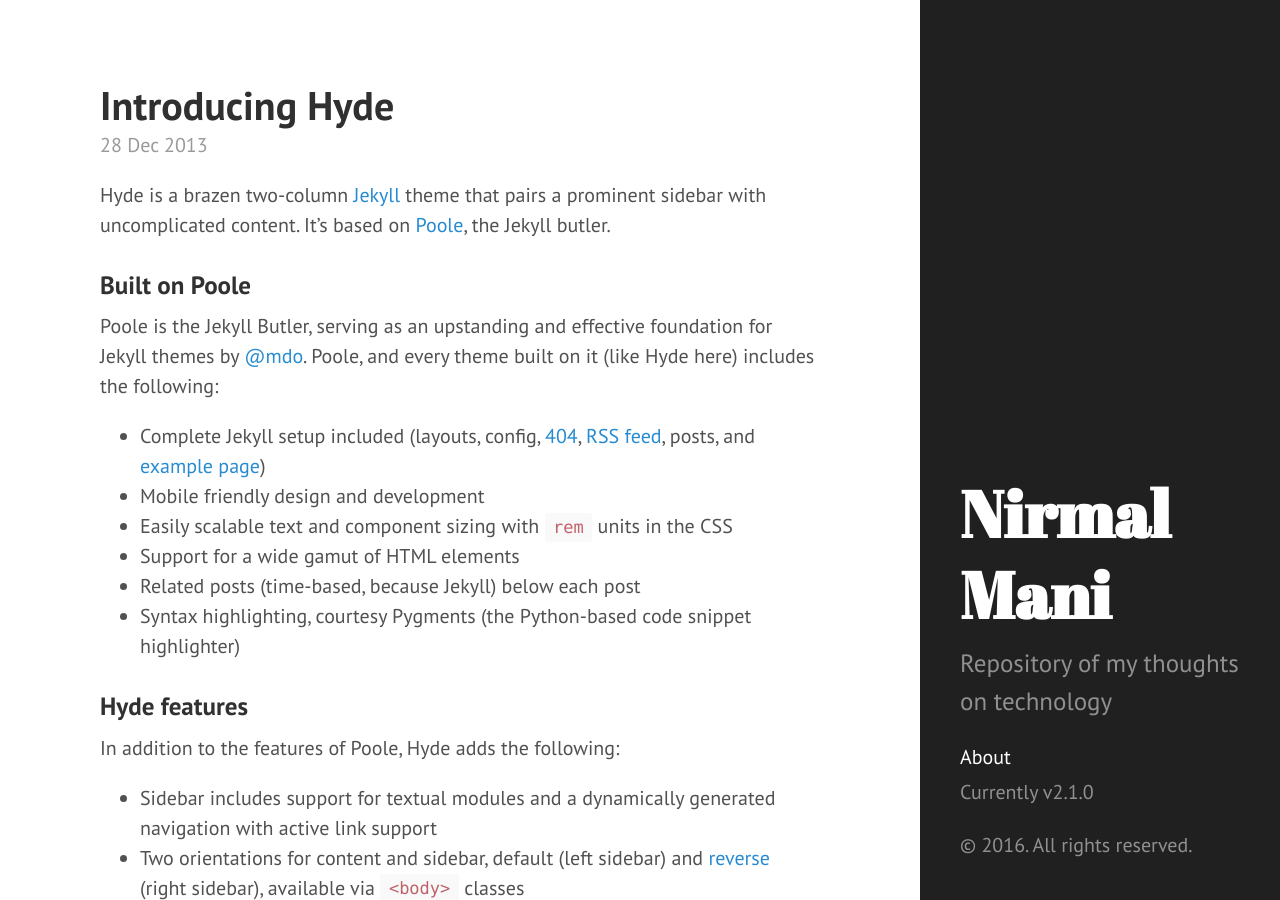
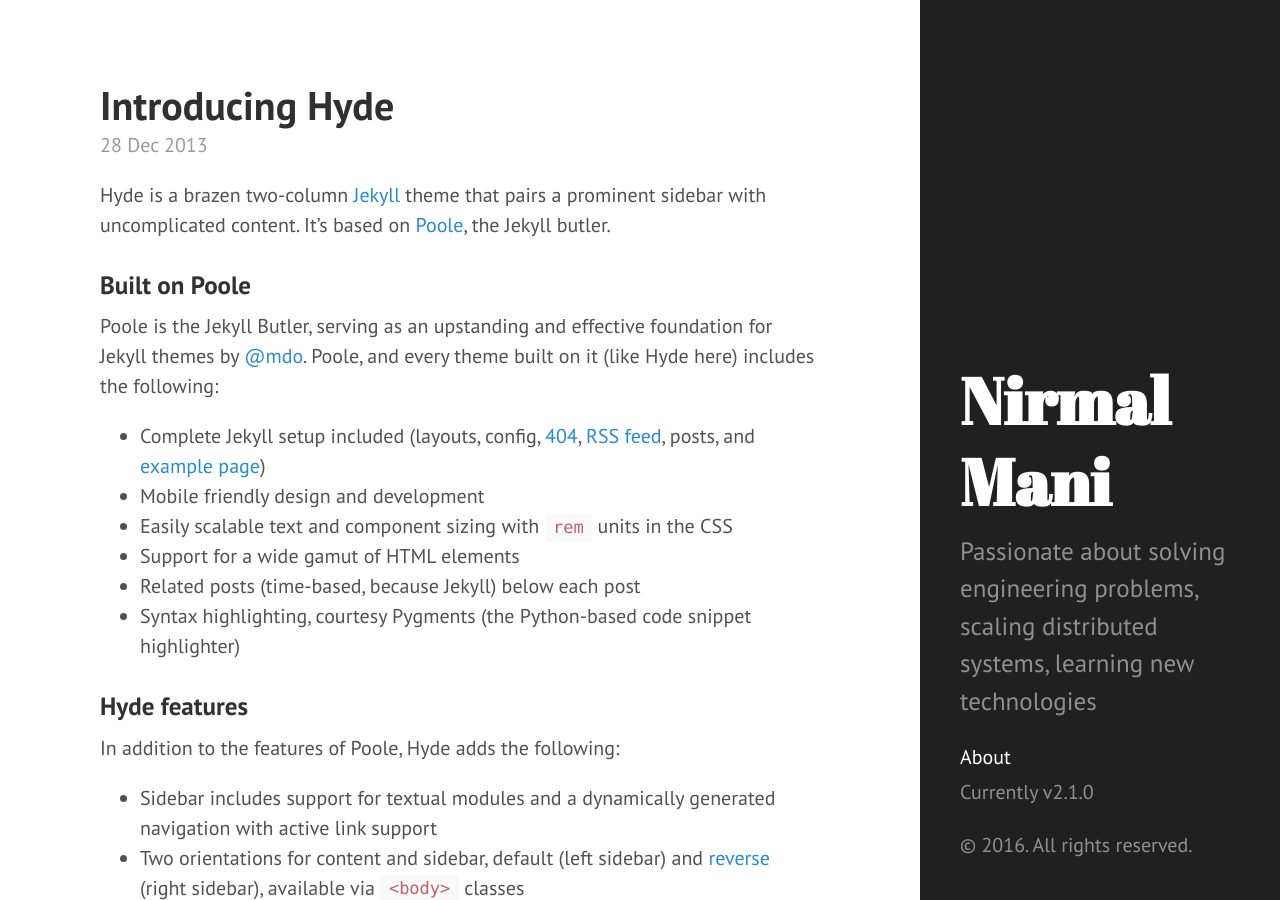
Before and after one commit to nirmal-mani/nirmal-mani.github.io, a Jekyll site: the page built from index.html, in a window 1280 px wide and 900 px high. Built offline with Jekyll 4.4.1, drawn with Linux system fonts in a browser that asks for light colours; Markdown is read by kramdown in place of the engine named in the settings; the list of posts is cut into pages by our own code.

Commit message:
Update configs

```diff
--- a/_config.yml
+++ b/_config.yml
@@ -1,5 +1,4 @@
 # Dependencies
-markdown:         redcarpet
 highlighter:      pygments
 
 # Permalinks
@@ -9,13 +8,13 @@ permalink:        pretty
 # Setup
 title:            Nirmal Mani
 tagline:          'My development notes'
-description:      'Repository of my thoughts on technology'
+description:      'Passionate about solving engineering problems, scaling distributed systems, learning new technologies'
 url:              https://nirmal-mani.github.io
 baseurl:          /
 
 author:
   name:           'Nirmal Mani'
-  url:            https://twitter.com/mdo
+  url:            https://github.com/nirmal-mani
 
 paginate:         3
 
@@ -23,4 +22,4 @@ paginate:         3
 version:          2.1.0
 
 github:
-  repo:           https://github.com/poole/nirmal-mani
+  repo:           https://github.com/nirmal-mani
```
